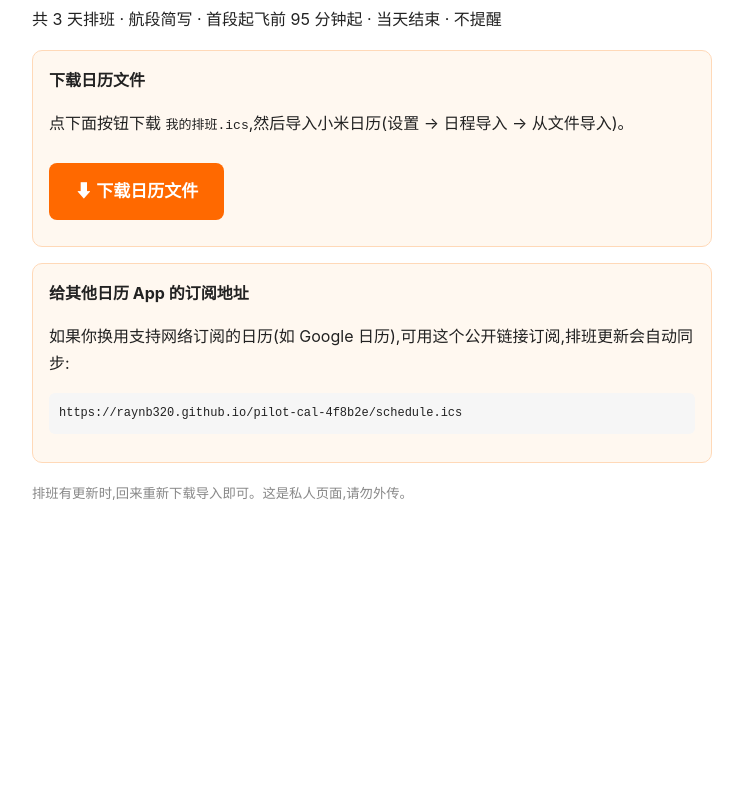
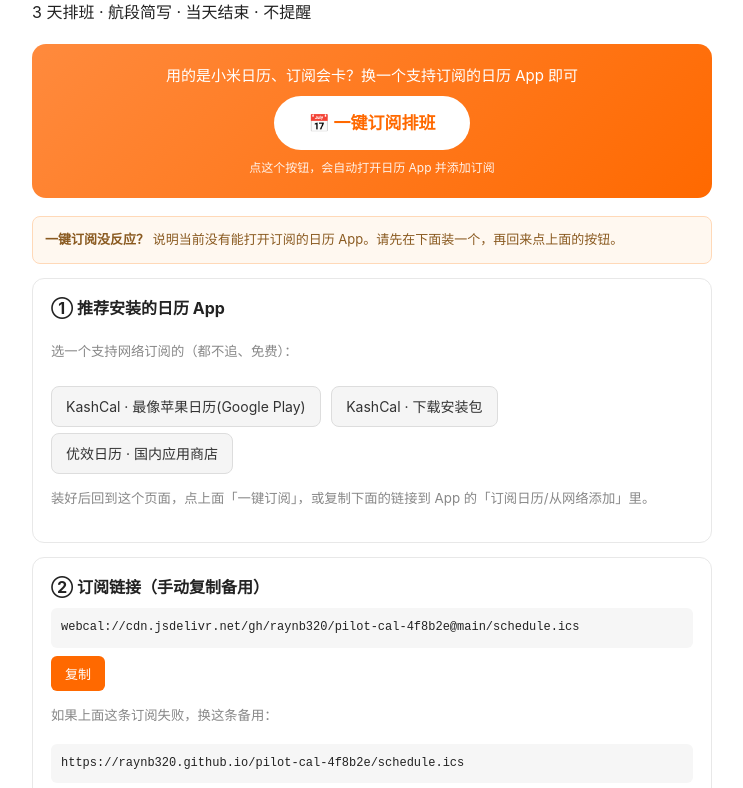
Before and after one commit to raynb320/pilot-cal-4f8b2e, a plain HTML site: page index.html in a window 1280 px wide. Shown: the part 77-865 px from the top of the page, without its empty margins (268-1011 px from the left). Before the commit the page ends 800 px from the top, so only its background shows below. Drawn offline with Linux system fonts and the light colour scheme.

Commit message:
add webcal subscribe page

```diff
--- a/index.html
+++ b/index.html
@@ -1,22 +1,55 @@
 <!doctype html><html lang="zh-CN"><head><meta charset="utf-8">
-<meta name="viewport" content="width=device-width,initial-scale=1"><title>我的排班日历</title>
+<meta name="viewport" content="width=device-width,initial-scale=1"><title>排班日历 · 订阅</title>
 <style>
-body{font-family:-apple-system,'PingFang SC',sans-serif;max-width:680px;margin:30px auto;padding:0 18px;line-height:1.7;color:#222}
-h1{color:#ff6900;font-size:22px}
-.big{display:inline-block;background:#ff6900;color:#fff;text-decoration:none;border-radius:8px;padding:14px 26px;font-size:17px;font-weight:600;margin:10px 0}
-.box{background:#fff8f0;border:1px solid #ffd9b8;border-radius:10px;padding:16px;margin:16px 0}
+body{font-family:-apple-system,'PingFang SC',sans-serif;max-width:680px;margin:24px auto;padding:0 18px;line-height:1.65;color:#222}
+h1{color:#ff6900;font-size:22px;margin-bottom:4px}
+.hero{background:linear-gradient(135deg,#ff8a3d,#ff6900);color:#fff;border-radius:14px;padding:20px;margin:18px 0;text-align:center}
+.hero .big{display:inline-block;background:#fff;color:#ff6900;text-decoration:none;border-radius:30px;padding:13px 34px;font-size:17px;font-weight:700;margin-top:8px}
+.box{background:#fff;border:1px solid #e8e8e8;border-radius:12px;padding:16px 18px;margin:14px 0}
+.box b{font-size:16px}
+a.app{display:inline-block;background:#f5f5f5;border:1px solid #ddd;border-radius:8px;padding:8px 14px;margin:6px 6px 0 0;text-decoration:none;color:#333;font-size:14px}
+.code{background:#f6f6f6;border-radius:6px;padding:10px;font-size:12px;word-break:break-all;margin:8px 0;font-family:monospace}
+button{background:#ff6900;color:#fff;border:0;border-radius:6px;padding:8px 14px;font-size:13px;cursor:pointer}
+.tip{background:#fff8f0;border:1px solid #ffd9b8;border-radius:8px;padding:12px;font-size:13px;color:#8a5a20}
 small{color:#888}
 </style></head><body>
 <h1>我的排班日历</h1>
-<p>共 3 天排班 · 航段简写 · 首段起飞前 95 分钟起 · 当天结束 · 不提醒</p>
-<div class="box"><b>下载日历文件</b>
-<p>点下面按钮下载 <code>我的排班.ics</code>,然后导入小米日历(设置 → 日程导入 → 从文件导入)。</p>
-<a class="big" href="javascript:void(0)" id="dl">⬇ 下载日历文件</a></div>
-<div class="box"><b>给其他日历 App 的订阅地址</b>
-<p>如果你换用支持网络订阅的日历(如 Google 日历),可用这个公开链接订阅,排班更新会自动同步:</p>
-<p style="font-family:monospace;font-size:12px;word-break:break-all;background:#f6f6f6;padding:10px;border-radius:6px">https://raynb320.github.io/pilot-cal-4f8b2e/schedule.ics</p></div>
-<p><small>排班有更新时,回来重新下载导入即可。这是私人页面,请勿外传。</small></p>
+<p>3 天排班 · 航段简写 · 当天结束 · 不提醒</p>
+
+<div class="hero">
+<div style="font-size:15px">用的是小米日历、订阅会卡？换一个支持订阅的日历 App 即可</div>
+<a class="big" href="webcal://cdn.jsdelivr.net/gh/raynb320/pilot-cal-4f8b2e@main/schedule.ics">📅 一键订阅排班</a>
+<div style="font-size:12px;margin-top:8px;opacity:.9">点这个按钮，会自动打开日历 App 并添加订阅</div>
+</div>
+
+<div class="tip">
+<b>一键订阅没反应？</b> 说明当前没有能打开订阅的日历 App。请先在下面装一个，再回来点上面的按钮。
+</div>
+
+<div class="box"><b>① 推荐安装的日历 App</b>
+<p><small>选一个支持网络订阅的（都不追、免费）：</small></p>
+<a class="app" href="https://play.google.com/store/apps/details?id=org.onekash.kashcal">KashCal · 最像苹果日历(Google Play)</a>
+<a class="app" href="https://github.com/KashCal/KashCal/releases">KashCal · 下载安装包</a>
+<a class="app" href="https://sj.qq.com/appdetail/cn.youxiao.yxcalendar">优效日历 · 国内应用商店</a>
+<p style="margin-top:10px"><small>装好后回到这个页面，点上面「一键订阅」，或复制下面的链接到 App 的「订阅日历/从网络添加」里。</small></p>
+</div>
+
+<div class="box"><b>② 订阅链接（手动复制备用）</b>
+<div class="code" id="u1">webcal://cdn.jsdelivr.net/gh/raynb320/pilot-cal-4f8b2e@main/schedule.ics</div>
+<button onclick="cp('u1')">复制</button>
+<p style="margin-top:10px"><small>如果上面这条订阅失败，换这条备用：</small></p>
+<div class="code" id="u2">https://raynb320.github.io/pilot-cal-4f8b2e/schedule.ics</div>
+<button onclick="cp('u2')">复制</button>
+</div>
+
+<div class="box"><b>③ 只想下载文件导入？</b>
+<p><small>不订阅、一次性导入也行。点下面下载 ics，再用日历的「从文件导入」打开。</small></p>
+<a class="app" href="javascript:void(0)" id="dl">⬇ 下载排班文件</a>
+</div>
+
+<p><small>排班更新后，订阅会自动同步；文件导入的需要重新下载。这是私人链接，请勿外传。</small></p>
 <script>
+function cp(id){navigator.clipboard.writeText(document.getElementById(id).innerText).then(()=>alert('已复制'))}
 var p=new URLSearchParams(location.search).get('sharecode')||'';
 document.getElementById('dl').href='/calendar.ics'+(p?'?sharecode='+p:'');
 document.getElementById('dl').setAttribute('download','我的排班.ics');
```
